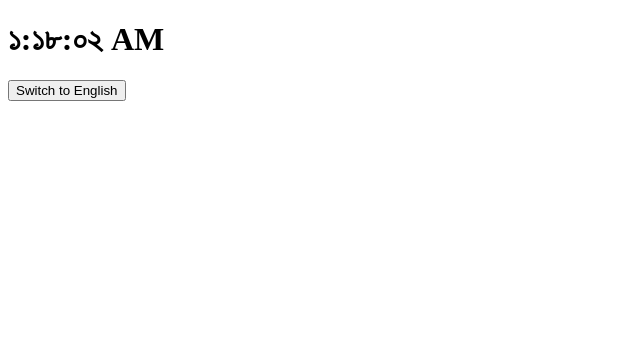
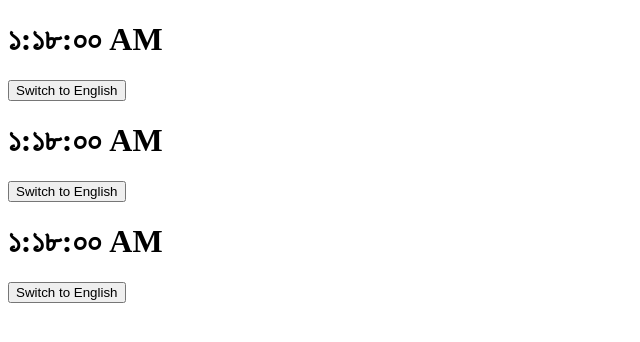
Before and after one commit to fahimhsh/React-Lessons, a React (Vite) app: page / in a window 1280 px wide. Shown: the top 342 px of the page, without its empty margins (0-640 px from the left). Built offline with nearby package versions, Linux system fonts and the light colour scheme.

Commit message:
List & Keys

```diff
--- a/src/App.jsx
+++ b/src/App.jsx
@@ -1,11 +1,13 @@
 import React from "react";
 import Clock from "./Components/Clock";
+import ClockList from "./Components/ClockList";
 
 class App extends React.Component {
   render() {
+    const quantities = [1, 2, 3];
     return (
       <>
-        <Clock />
+        <ClockList quantities={quantities} />
       </>
     );
   }
--- /dev/null
+++ b/src/Components/ClockList.jsx
@@ -0,0 +1,13 @@
+import Clock from "./Clock";
+
+function ClockList({ quantities }) {
+  return (
+    <>
+      {quantities.map((key) => (
+        <Clock key={key} />
+      ))}
+    </>
+  );
+}
+
+export default ClockList;
```
